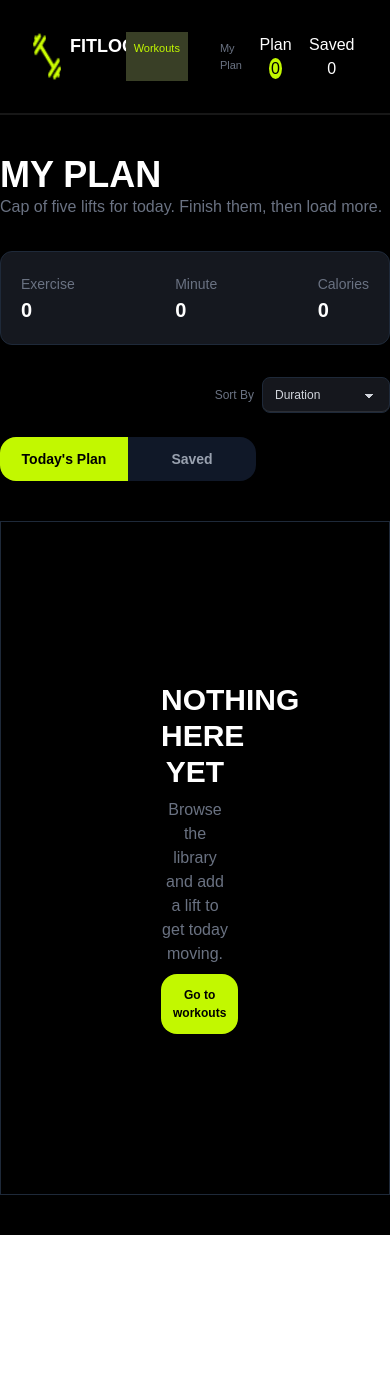
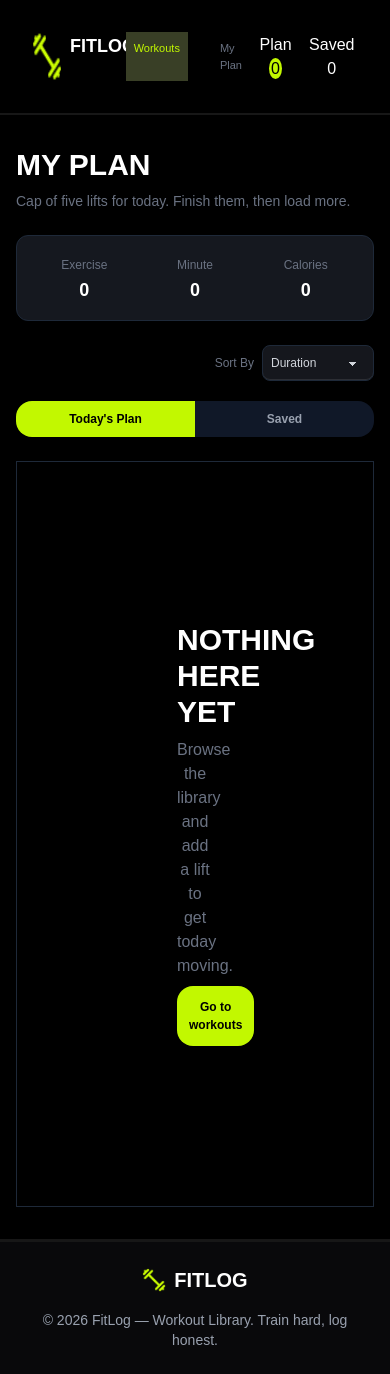
Before and after one commit to afra705/Assigment-6, a Next.js app: page /plan in a window 390 px wide. Before the commit the page ends 1235 px from the top, so only its background shows below. Built offline with nearby package versions, Linux system fonts and the light colour scheme.

Commit message:
8th commit

```diff
--- a/src/app/components/Banner.tsx
+++ b/src/app/components/Banner.tsx
@@ -9,11 +9,11 @@ const Banner = () => {
             {/* part1 */}
             <div className='w-full md:w-1/2'>
                 <p className='text-color'>WORKOUT LIBRARY</p>
-                <h1 className='font-bold text-3xl md:text-5xl lg:text-6xl text-white mt-6 mb-6'>TRAIN WITH INTENT. LOG
-                 EVERY SET.</h1>
+                <h1 className='font-bold text-3xl md:text-5xl lg:text-6xl text-white mt-6 mb-6'><span className="lg:whitespace-nowrap">TRAIN WITH INTENT. </span>
+               LOG EVERY SET.</h1>
                 <p className='text-gray-500 mb-6'>FitLog is a dark, no-nonsense gym companion: pick a lift, lock it <br />
                 into today's plan, and watch the week's work add up.</p>
-                <button className='bg p-5 py-4 rounded-2xl font-bold text-[12px]'><a href="">BROWSE WORKOUTS</a></button>
+                <button className='bg p-5 py-4 rounded-2xl font-bold text-[12px]'><a href="#library"> BROWSE WORKOUTS</a></button>
             </div>
             {/* part2 */}
             <div>
--- a/src/app/components/TodaysPlanCard.tsx
+++ b/src/app/components/TodaysPlanCard.tsx
@@ -15,7 +15,8 @@ const TodaysPlanCard = ({sortedMyPlan}:{sortedMyPlan: IWorkout[]}) => {
   const { myPlan,setMyPlan } = useContext(WorkoutContext);
   const [mark, setMark]= useState<number[]>([]);
   const handleMark =(id:number)=>{
-      setMark((item) => ([...item,id]))
+      setMark((item) => ([...item,id]));
+      toast.success(`Marked as done.`)
   }
 
 const handleDelete = (id: number) => {
@@ -25,8 +26,6 @@ const handleDelete = (id: number) => {
 
   setMyPlan((prev) => prev.filter((item) => item.id !== id));
 };
-
-
 
   return (
     <>
--- a/src/app/globals.css
+++ b/src/app/globals.css
@@ -9,6 +9,9 @@
 }
 .white{
   color: white;
+}
+html {
+  scroll-behavior: smooth;
 }
 :root {
   --background: black;
--- a/src/app/layout.tsx
+++ b/src/app/layout.tsx
@@ -5,6 +5,7 @@ import Navbar from "./shared/Navbar";
 import WorkoutProvider from "./context/Context";
 import { ToastContainer } from "react-toastify";
 import "react-toastify/dist/ReactToastify.css";
+import Footer from "./shared/Footer";
 const geistSans = Geist({
   variable: "--font-geist-sans",
   subsets: ["latin"],
@@ -31,6 +32,7 @@ export default function RootLayout({ children }: LayoutProps<"/">) {
             <Navbar/>
             {children}
               <ToastContainer />
+              <Footer/>
         </WorkoutProvider>
 
         </body>
--- a/src/app/plan/page.tsx
+++ b/src/app/plan/page.tsx
@@ -1,6 +1,6 @@
 /* eslint-disable react/no-unescaped-entities */
 
-'use client';
+"use client";
 
 import { useContext, useState } from "react";
 import SavedCard from "../components/SavedCard";
@@ -23,7 +23,9 @@ const Plan = () => {
     if (sortBy === "duration") {
       sortedWorkout.sort((a, b) => b.duration - a.duration);
     } else if (sortBy === "calories") {
-      sortedWorkout.sort((a, b) => b.caloriesBurned - a.caloriesBurned);
+      sortedWorkout.sort(
+        (a, b) => b.caloriesBurned - a.caloriesBurned
+      );
     } else {
       sortedWorkout.sort((a, b) => b.rating - a.rating);
     }
@@ -35,30 +37,31 @@ const Plan = () => {
   const sortedSaved = sortWorkout(saved);
 
   return (
-    <div className="lg:w-7xl w-full mx-auto m-10">
+    <div className="w-full max-w-7xl mx-auto px-4 sm:px-6 lg:px-8 py-8 sm:py-10">
 
-      {/* Title */}
       <div>
-        <h1 className="text-4xl font-bold white">MY PLAN</h1>
+        <h1 className="text-3xl sm:text-4xl font-bold white">
+          MY PLAN
+        </h1>
 
-        <p className="text-gray-500">
+        <p className="text-gray-500 text-sm sm:text-base mt-2">
           Cap of five lifts for today. Finish them, then load more.
         </p>
       </div>
 
 
-      {/* SUMMARY */}
-      <div className="flex justify-between text-white bg-[#15181f] border border-gray-800 rounded-xl p-5 mt-8">
+      {/*SUMMARY */}
+      <div className="grid grid-cols-3 gap-2 sm:gap-4 text-white bg-[#15181f] border border-gray-800 rounded-xl p-4 sm:p-5 mt-6 sm:mt-8">
 
         {/* Exercise */}
-        <div>
-          <span className="text-gray-500 text-sm">
+        <div className="text-center sm:text-left">
+          <span className="text-gray-500 text-xs sm:text-sm">
             Exercise
           </span>
 
           <br />
 
-          <span className="font-bold text-xl">
+          <span className="font-bold text-lg sm:text-xl">
             {activeTab === "today"
               ? myPlan.length
               : saved.length}
@@ -67,14 +70,14 @@ const Plan = () => {
 
 
         {/* Minute */}
-        <div>
-          <span className="text-gray-500 text-sm">
+        <div className="text-center sm:text-left">
+          <span className="text-gray-500 text-xs sm:text-sm">
             Minute
           </span>
 
           <br />
 
-          <span className="font-bold text-xl">
+          <span className="font-bold text-lg sm:text-xl">
             {activeTab === "today"
               ? myPlan.reduce(
                   (total, workout) =>
@@ -91,14 +94,14 @@ const Plan = () => {
 
 
         {/* Calories */}
-        <div>
-          <span className="text-gray-500 text-sm">
+        <div className="text-center sm:text-left">
+          <span className="text-gray-500 text-xs sm:text-sm">
             Calories
           </span>
 
           <br />
 
-          <span className="font-bold text-xl">
+          <span className="font-bold text-lg sm:text-xl">
             {activeTab === "today"
               ? myPlan.reduce(
                   (total, workout) =>
@@ -116,8 +119,8 @@ const Plan = () => {
       </div>
 
 
-      {/* SORT */}
-      <div className="w-full flex justify-end mt-8">
+      {/* sort */}
+      <div className="w-full flex justify-end mt-6 sm:mt-8">
 
         <div className="flex items-center gap-2">
 
@@ -135,7 +138,7 @@ const Plan = () => {
                   | "rating"
               )
             }
-            className="select select-sm h-9 min-h-0 w-32 rounded-lg border border-gray-800 bg-[#15171d] px-3 text-xs text-gray-300 outline-none"
+            className="select select-sm h-9 min-h-0 w-28 sm:w-32 rounded-lg border border-gray-800 bg-[#15171d] px-2 sm:px-3 text-xs text-gray-300 outline-none"
           >
             <option value="duration">
               Duration
@@ -155,13 +158,13 @@ const Plan = () => {
       </div>
 
 
-      {/* TABS */}
-      <div className="flex mt-6 mb-10">
+      {/* tabs */}
+      <div className="flex mt-5 sm:mt-6 mb-6 sm:mb-10">
 
         {/* Today's Plan */}
         <button
           onClick={() => setActiveTab("today")}
-          className={`w-32 py-3 rounded-l-2xl text-sm font-semibold ${
+          className={`w-1/2 sm:w-32 py-2.5 sm:py-3 text-xs sm:text-sm font-semibold rounded-l-2xl ${
             activeTab === "today"
               ? "bg-[#c2f800] text-black"
               : "bg-gray-900 text-gray-400"
@@ -174,7 +177,7 @@ const Plan = () => {
         {/* Saved */}
         <button
           onClick={() => setActiveTab("saved")}
-          className={`w-32 py-3 rounded-r-2xl text-sm font-semibold ${
+          className={`w-1/2 sm:w-32 py-2.5 sm:py-3 text-xs sm:text-sm font-semibold rounded-r-2xl ${
             activeTab === "saved"
               ? "bg-[#c2f800] text-black"
               : "bg-gray-900 text-gray-400"
@@ -186,7 +189,9 @@ const Plan = () => {
       </div>
 
 
-      {/* CONTENT */}
+      {/* content */}
+
+      <div className="w-full overflow-x-auto">
 
         {activeTab === "today" ? (
           <TodaysPlanCard
@@ -199,6 +204,8 @@ const Plan = () => {
         )}
 
       </div>
+
+    </div>
   );
 };
 
--- /dev/null
+++ b/src/app/shared/Footer.tsx
@@ -0,0 +1,37 @@
+import Image from "next/image";
+import logo from "@/assets/logo.png";
+
+const Footer = () => {
+  return (
+    <div className="border-t-3">
+      <footer className="lg:w-7xl w-full mx-auto bg-neutral text-neutral-content p-6">
+
+        <div className="flex flex-col sm:flex-row items-center justify-between gap-4">
+
+          {/* Logo */}
+          <div className="flex items-center gap-2">
+            <Image
+              src={logo}
+              height={24}
+              width={24}
+              alt="FitLog logo"
+            />
+
+            <h2 className="white text-xl font-semibold">
+              FITLOG
+            </h2>
+          </div>
+
+          {/* Copyright */}
+          <p className="text-center text-sm text-gray-400">
+            © 2026 FitLog — Workout Library. Train hard, log honest.
+          </p>
+
+        </div>
+
+      </footer>
+    </div>
+  );
+};
+
+export default Footer;
--- a/src/app/shared/Navbar.tsx
+++ b/src/app/shared/Navbar.tsx
@@ -15,17 +15,17 @@ const Navbar = () => {
         {/* part1 */}
             <div className='flex gap-2'>
                 <Image src={logo} height={30} width={30} alt='logo'/>
-                <h2 className='font-bold text-lg'><Link href='./'>FITLOG</Link></h2>
+                <h2 className='font-bold text-lg'><Link href='/'>FITLOG</Link></h2>
             </div>
         {/* part2 */}
             <div className='flex gap-6 '>
-                <Link className=' text-[#C2F800] bg-[#393f26] p-1 px-2 py-2 rounded-[50] text-[11px] ' href='./workouts'>Workouts</Link>
-                <Link className='text-[11px] text-gray-500 p-1 px-2 py-2' href='./plan'>My Plan</Link>
+                <Link className=' text-[#C2F800] bg-[#393f26] p-1 px-2 py-2 rounded-[50] text-[11px] ' href='/workouts'>Workouts</Link>
+                <Link className='text-[11px] text-gray-500 p-1 px-2 py-2' href='/plan'>My Plan</Link>
             </div>
         {/* part3 */}
             <div className='flex gap-2'>
-                <button><Link className='' href=''>Plan <span className='bg p-0.5 rounded-[50%] text-black'>{myPlan.length}</span></Link></button>
-                <button><Link className='' href=''>Saved {saved.length}</Link></button>
+                <button><Link className='' href='./plan'>Plan <span className='bg p-0.5 rounded-[50%] text-black'>{myPlan.length}</span></Link></button>
+                <button><Link className='' href='./plan'>Saved {saved.length}</Link></button>
             </div>
        </nav>
    </div>
--- a/src/app/workouts/[id]/page.tsx
+++ b/src/app/workouts/[id]/page.tsx
@@ -26,7 +26,7 @@ const WorkoutDetails = async ({ params }: IDetailsProps) => {
           alt="Album"
           width={400}
           height={700}
-          className="w-full max-w-115 h-auto lg:h-167.5 rounded-2xl object-cover"
+          className="w-full max-w-115 h-auto lg:h-167.5 md:h-167.5 rounded-2xl object-cover"
         />
       </figure>
 {/*  */}
--- a/src/app/workouts/page.tsx
+++ b/src/app/workouts/page.tsx
@@ -7,7 +7,7 @@ const WorkoutPage = async() => {
     const data = await getAllWorkouts();
 
     return (
-        <div className='m-14'>
+        <div className='ml-18' id='library'>
             <h1 className='white font-bold text-4xl'>THE LIBRARY</h1>
             <p className='text-gray-500 text-[15px]'>Twelve lifts covering every major muscle group.</p>
             <div className='white grid grid-cols-1 md:grid-cols-2 lg:grid-cols-3 gap-6'>
```
Also changed, not shown: src/app/loading.tsx (added, +67 -0 lines), src/app/not-found.tsx (added, +29 -0 lines). Lines whose indentation alone changed are shown as unchanged.
